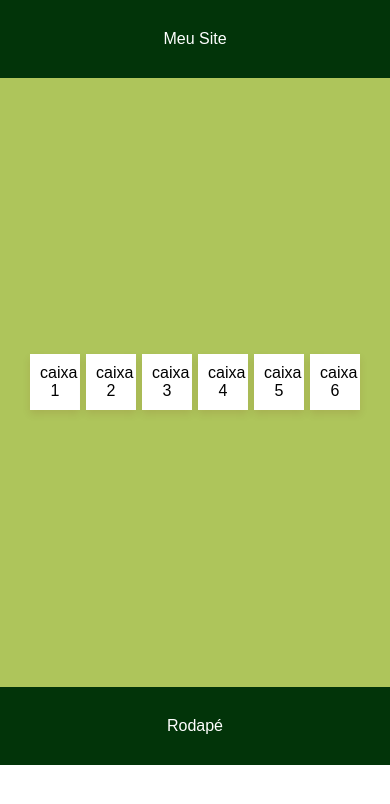
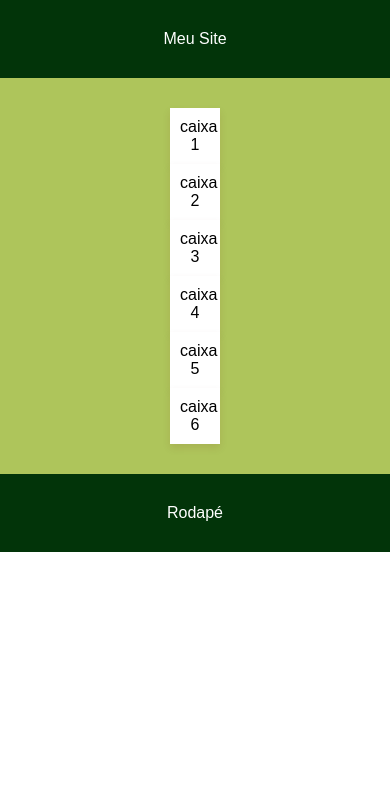
Before and after one commit to tardieleamaral-source/aula-css, a plain HTML site: page flexbox/flexbox.html in a window 390 px wide. Drawn offline with Linux system fonts and the light colour scheme.

Commit message:
a aula parou aqui

```diff
--- a/flexbox/flexbox.css
+++ b/flexbox/flexbox.css
@@ -4,7 +4,8 @@ body {
     padding: 0;
 }
 
-header, footer {
+header,
+footer {
     background-color: #023409;
     color: white;
     text-align: center;
@@ -22,6 +23,17 @@ header, footer {
     background: rgb(174, 197, 91)
 }
 
+@media (max-width: 768px) {
+    .container {
+        flex-direction: column;
+        height: auto;
+    }
+
+    .box {
+        width: 100%;
+    }
+}
+
 .box {
     background-color: white;
     padding: 10px;
```
